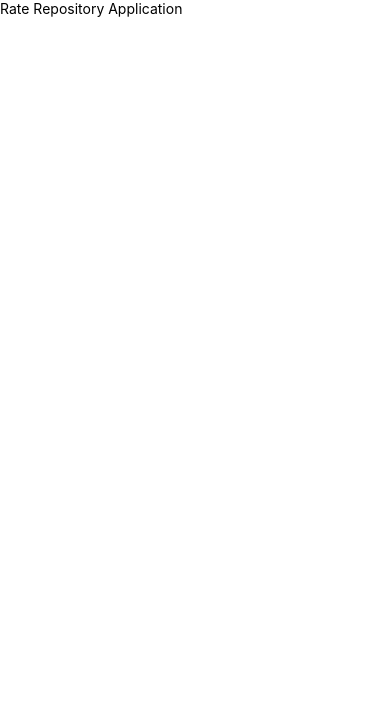
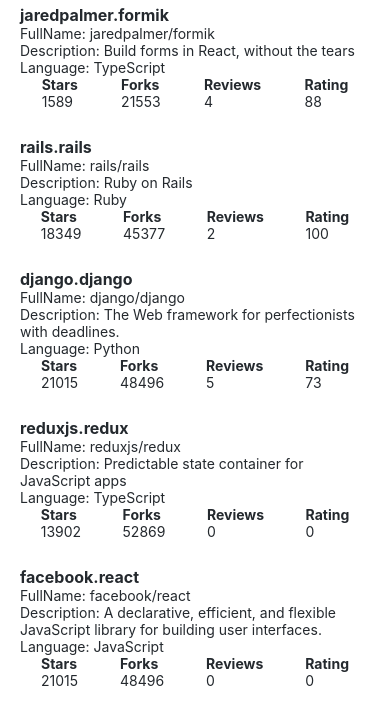
Before and after one commit to Javier19-cmd/Rate-app, a React Native app: screen / in a window 390 px wide. Shown: the top 724 px of the page. Built offline with nearby package versions, Linux system fonts and the light colour scheme.

Commit message:
primera hora del tutorial completada

```diff
--- a/src/components/Main.jsx
+++ b/src/components/Main.jsx
@@ -1,11 +1,12 @@
 import React from 'react'
 import Constants from 'expo-constants'
 import {Text, View} from 'react-native'
+import RepositoryList from './RepositoryList'
 
 const Main = () => {
     return (
         <View style={{marginTop: Constants.statusBarHeight, flexGrow: 1}}>
-            <Text>Rate Repository Application</Text>
+            <RepositoryList />
         </View>
     )
 }
--- /dev/null
+++ b/src/components/RepositoryItem.jsx
@@ -0,0 +1,59 @@
+import React from 'react'
+import {View, StyleSheet} from 'react-native'
+import StyledText from './StyledText.jsx'
+
+const RepositoryStats = (props) => {
+    // En React Native la dirección es al revés, es decir, flexDirection: 'column' es vertical y flexDirection: 'row' es horizontal.
+    return (
+        <View style={{flexDirection: 'row', justifyContent: 'space-around'}}>
+
+            <View>
+                <StyledText fontWeight='bold'>Stars</StyledText>
+                <StyledText>{props.forksCount}</StyledText>
+            </View>
+
+            <View>
+                <StyledText fontWeight='bold'>Forks</StyledText>
+                <StyledText>{props.stargazersCount}</StyledText>
+            </View>
+
+            <View>
+                <StyledText fontWeight='bold'>Reviews</StyledText>
+                <StyledText>{props.reviewCount}</StyledText>
+            </View>
+
+            <View>
+                <StyledText fontWeight='bold'>Rating</StyledText>
+                <StyledText>{props.ratingAverage}</StyledText>
+            </View>
+
+        </View>
+    )
+}
+
+const RepositoryItem = (props) => {
+    return (
+        <View key={props.id} style={styles.container}>
+            <StyledText fontSize='subheading' fontWeight='bold'>{props.id}</StyledText>
+            <StyledText>FullName: {props.fullName}</StyledText>
+            <StyledText>Description: {props.description}</StyledText>
+            <StyledText>Language: {props.language}</StyledText>
+            <RepositoryStats {...props}/>
+        </View>
+    )
+}
+
+const styles = StyleSheet.create({ //Estilos. Esto es la forma adecuada de escribir los estilos en React Native.
+    container: {
+        padding: 20,
+        paddingBottom: 5,
+        paddingTop: 5,
+    }, // Estilo del contenedor.
+    strong: {
+        color: '#09f',
+        fontWeight: 'bold',
+        marginBottom: 5,
+    } // Estilo del texto.
+}) // Estilos de la vista.
+
+export default RepositoryItem
--- a/src/components/RepositoryList.jsx
+++ b/src/components/RepositoryList.jsx
@@ -1,18 +1,19 @@
 import React from 'react'
-import {View, Text} from 'react-native'
+import {Text, FlatList} from 'react-native'
 import repositories from '../data/repositories'
+import RepositoryItem from './RepositoryItem'
 
 const RepositoryList = () => {
+    {/*En este caso se usará FlatList, porque se está renderizando una lista de repositorios, no un texto.*/}
     return (
-        <View>
-            {repositories.map(repo => {
-
-               <View key={repo.id}>
-                     <Text>{repo.id}</Text>
-               </View>
-            })
-            }
-        </View>
+        <FlatList
+            data={repositories}
+            ItemSeparatorComponent={() => <Text> </Text>}
+            renderItem={({item: repo}) => (
+                <RepositoryItem {...repo} />
+            )}
+        >
+        </FlatList>
     )
 }
 
--- /dev/null
+++ b/src/components/StyledText.jsx
@@ -0,0 +1,40 @@
+import React from 'react'
+import {Text, StyleSheet} from 'react-native'
+import theme from '../theme'
+
+const styles = StyleSheet.create({
+    text: {
+        color: theme.colors.textPrimary,
+        fontSize: theme.fontSizes.body,
+        fontFamily: theme.fonts.main,
+        fontWeight: theme.fontWeights.normal,
+    },
+    colorPrimary:{
+        color: theme.colors.primary,
+    },
+    colorSecundary:{
+        color: theme.colors.textSecondary,
+    },
+    bold: {
+        fontWeight: theme.fontWeights.bold,
+    },
+    subheading: {
+        fontSize: theme.fontSizes.subheading,
+    },
+})
+
+export default function StyledText({children, color, fontWeight, fontSize, style, ...restOfProps}) {
+    const textStyles = [
+        styles.text,
+        color === 'primary' && styles.colorPrimary,
+        color === 'secundary' && styles.colorSecundary,
+        fontWeight === 'bold' && styles.bold,
+        fontSize === 'subheading' && styles.subheading,
+        fontWeight === 'bold' && fontSize === 'subheading' && styles.bold,
+    ]
+    return (
+        <Text style={textStyles} {...restOfProps}>
+            {children}
+        </Text>
+    )
+}
--- a/src/data/repositories.js
+++ b/src/data/repositories.js
@@ -8,6 +8,7 @@
         stargazersCount: 21553,
         ratingAverage: 88,
         reviewCount: 4,
+        repoRating: 100,
         ownerAvatarUrl: 'https://avatars2.githubusercontent.com/u/4060187?v=4',
     },
     {
@@ -19,6 +20,7 @@
         stargazersCount: 45377,
         ratingAverage: 100,
         reviewCount: 2,
+        repoRating: 100,
         ownerAvatarUrl: 'https://avatars1.githubusercontent.com/u/4223?v=4',
     },
     {
@@ -30,6 +32,31 @@
         stargazersCount: 48496,
         ratingAverage: 73,
         reviewCount: 5,
+        repoRating: 100,
         ownerAvatarUrl: 'https://avatars2.githubusercontent.com/u/27804?v=4',
     },
+    {
+        id: 'reduxjs.redux',
+        fullName: 'reduxjs/redux',
+        description: 'Predictable state container for JavaScript apps',
+        language: 'TypeScript',
+        forksCount: 13902,
+        stargazersCount: 52869,
+        ratingAverage: 0,
+        reviewCount: 0,
+        repoRating: 100,
+        ownerAvatarUrl: 'https://avatars3.githubusercontent.com/u/13142323?v=4',
+    },
+    {
+        id: 'facebook.react',
+        fullName: 'facebook/react',
+        description: 'A declarative, efficient, and flexible JavaScript library for building user interfaces.',
+        language: 'JavaScript',
+        forksCount: 21015,
+        stargazersCount: 48496,
+        ratingAverage: 0,
+        reviewCount: 0,
+        repoRating: 100,
+        ownerAvatarUrl: 'https://avatars3.githubusercontent.com/u/69631?v=4',
+    },
 ]
--- /dev/null
+++ b/src/theme.js
@@ -0,0 +1,20 @@
+const theme = {
+    colors: {
+        textPrimary: '#24292e',
+        textSecondary: '#586069',
+        primary: '#0366d6',
+    },
+    fontSizes: {
+        body: 14,
+        subheading: 16,
+    },
+    fonts: {
+        main: 'System',
+    },
+    fontWeights: {
+        normal: '400',
+        bold: '700',
+    },
+}
+
+export default theme
```
